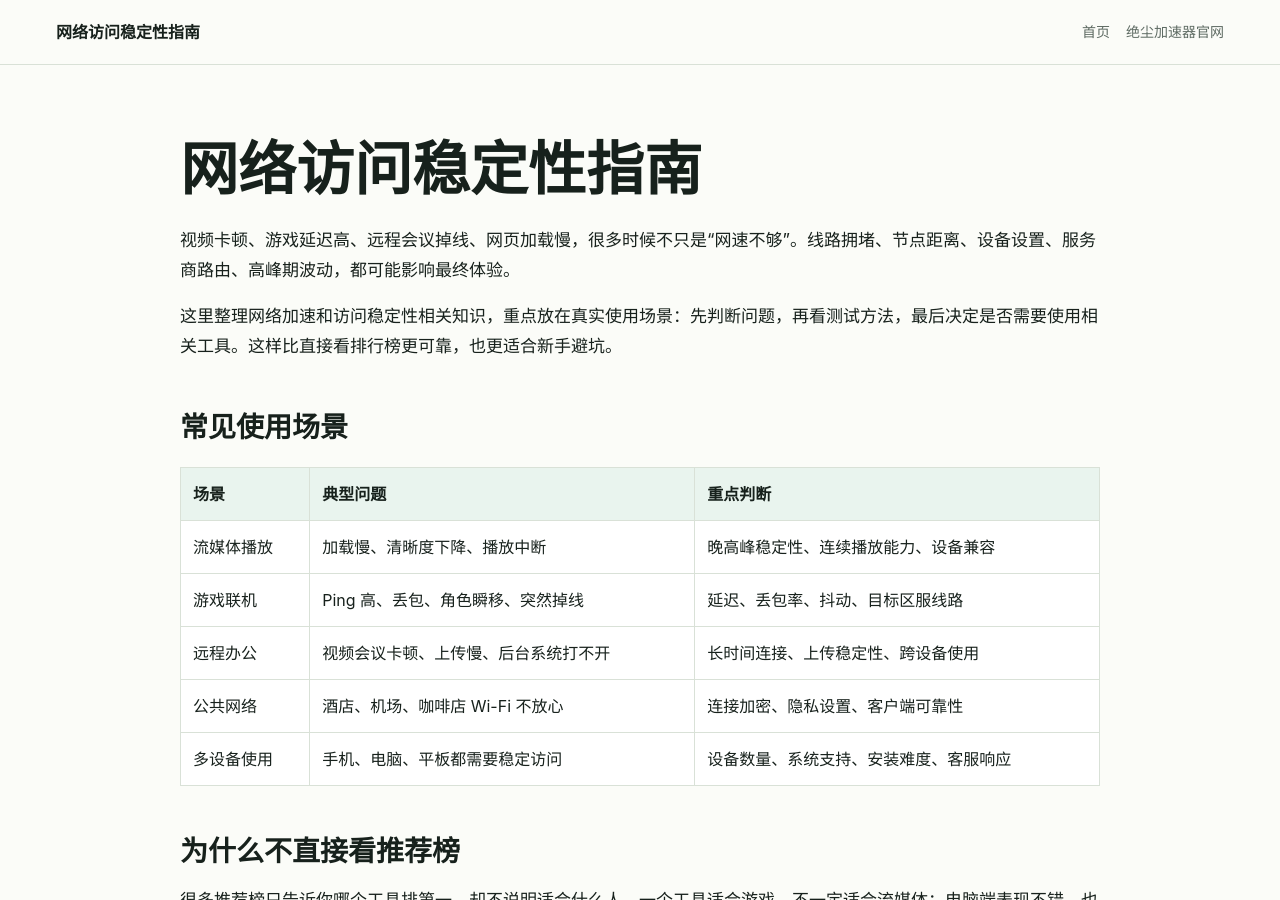
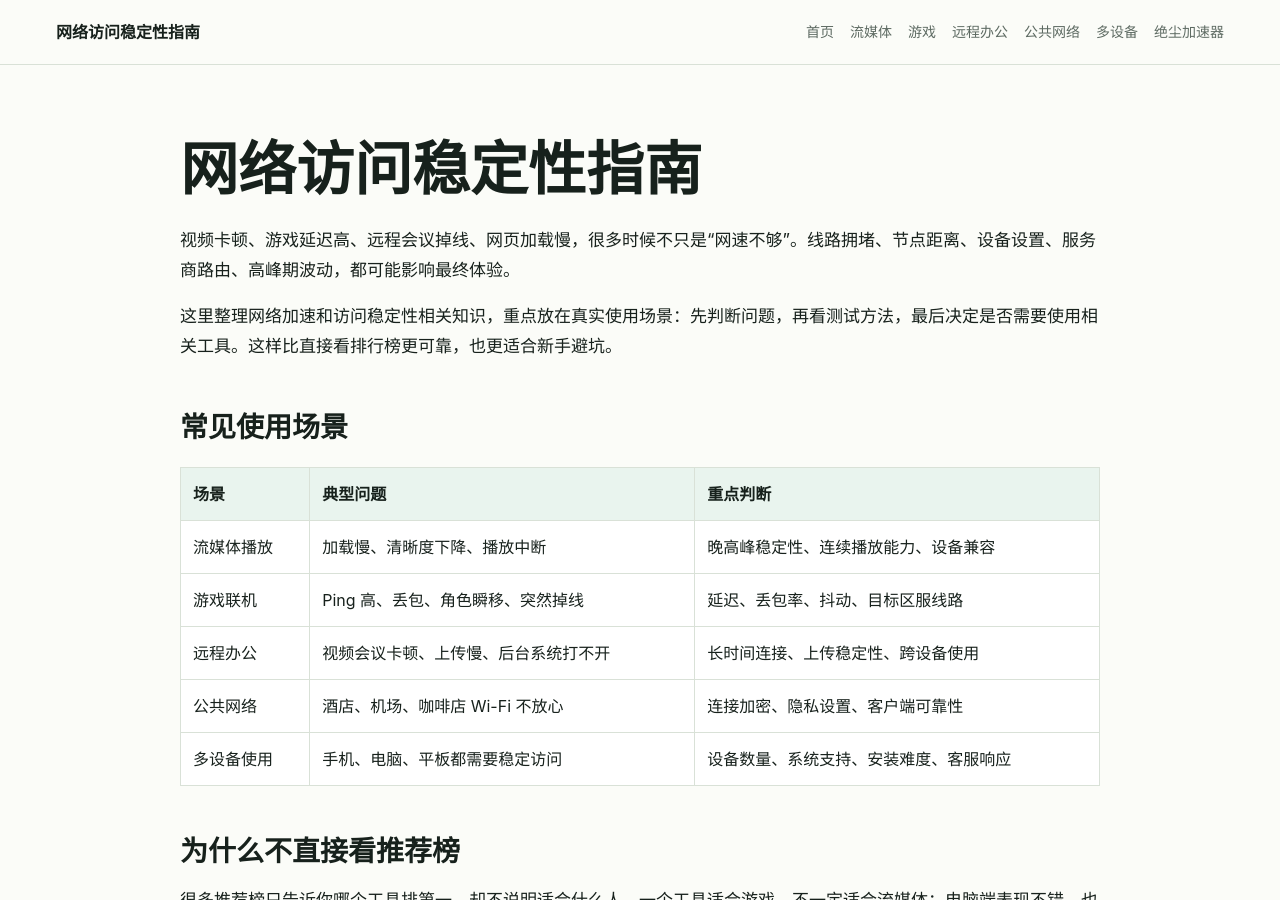
Before and after one commit to ximenshu/juechen-vpn-guide, a Jekyll site: the page index.html, which Jekyll copies as it is, in a window 1280 px wide and 900 px high. Built offline with Jekyll 4.4.1, drawn with Linux system fonts in a browser that asks for light colours.

Commit message:
Update homepage navigation

```diff
--- a/index.html
+++ b/index.html
@@ -24,7 +24,12 @@
     <a class="brand" href="/juechen-vpn-guide/">网络访问稳定性指南</a>
     <nav aria-label="主导航">
       <a href="/juechen-vpn-guide/">首页</a>
-      <a href="https://www.juechenjsq.com/">绝尘加速器官网</a>
+      <a href="/juechen-vpn-guide/guide/streaming-buffering-fix/">流媒体</a>
+      <a href="/juechen-vpn-guide/guide/game-latency-guide/">游戏</a>
+      <a href="/juechen-vpn-guide/guide/remote-work-network/">远程办公</a>
+      <a href="/juechen-vpn-guide/guide/public-wifi-safety/">公共网络</a>
+      <a href="/juechen-vpn-guide/guide/multi-device-network-tool/">多设备</a>
+      <a href="/juechen-vpn-guide/review/juechen-accelerator-scenarios/">绝尘加速器</a>
     </nav>
   </header>
 
```
